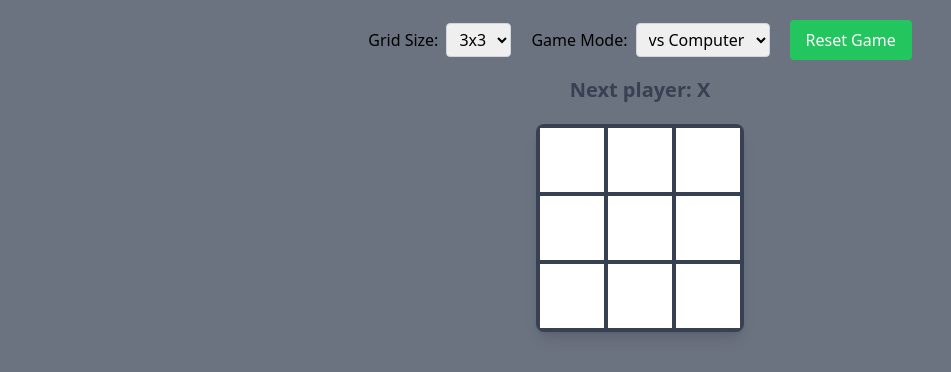
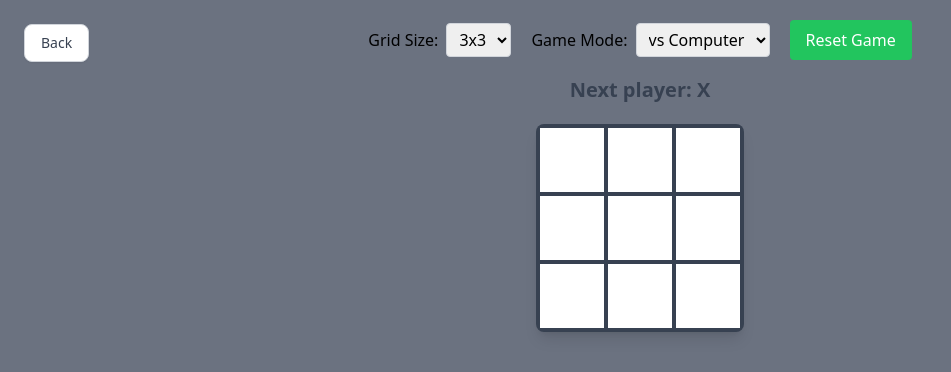
Before and after one commit to alank101/puzzle-games, a React (Create React App) app: page /TicTacToe in a window 1280 px wide. Shown: the top 372 px of the page, without its empty margins (0-951 px from the left). Built offline with nearby package versions, Linux system fonts and the light colour scheme.

Commit message:
added back button to tic tac toe

```diff
--- a/src/components/TicTacToe/TicTacToe.jsx
+++ b/src/components/TicTacToe/TicTacToe.jsx
@@ -140,6 +140,14 @@ export default function TicTacToe() {
 
     return (
         <div className="flex flex-col items-center gap-5 p-5 max-w-2xl mx-auto">
+            <div className="absolute top-6 left-6">
+                <button
+                    onClick={() => window.history.back()}
+                    className="px-4 py-2 text-sm font-medium text-gray-700 bg-white border border-gray-300 rounded-lg shadow-sm hover:bg-gray-50 focus:outline-none focus:ring-2 focus:ring-offset-2 focus:ring-indigo-500 transition-colors duration-200"
+                >
+                    Back
+                </button>
+            </div>
             <div className="flex flex-col gap-4 items-center">
                 <div className="flex gap-5 items-center">
                     <label className="flex items-center gap-2">
```
